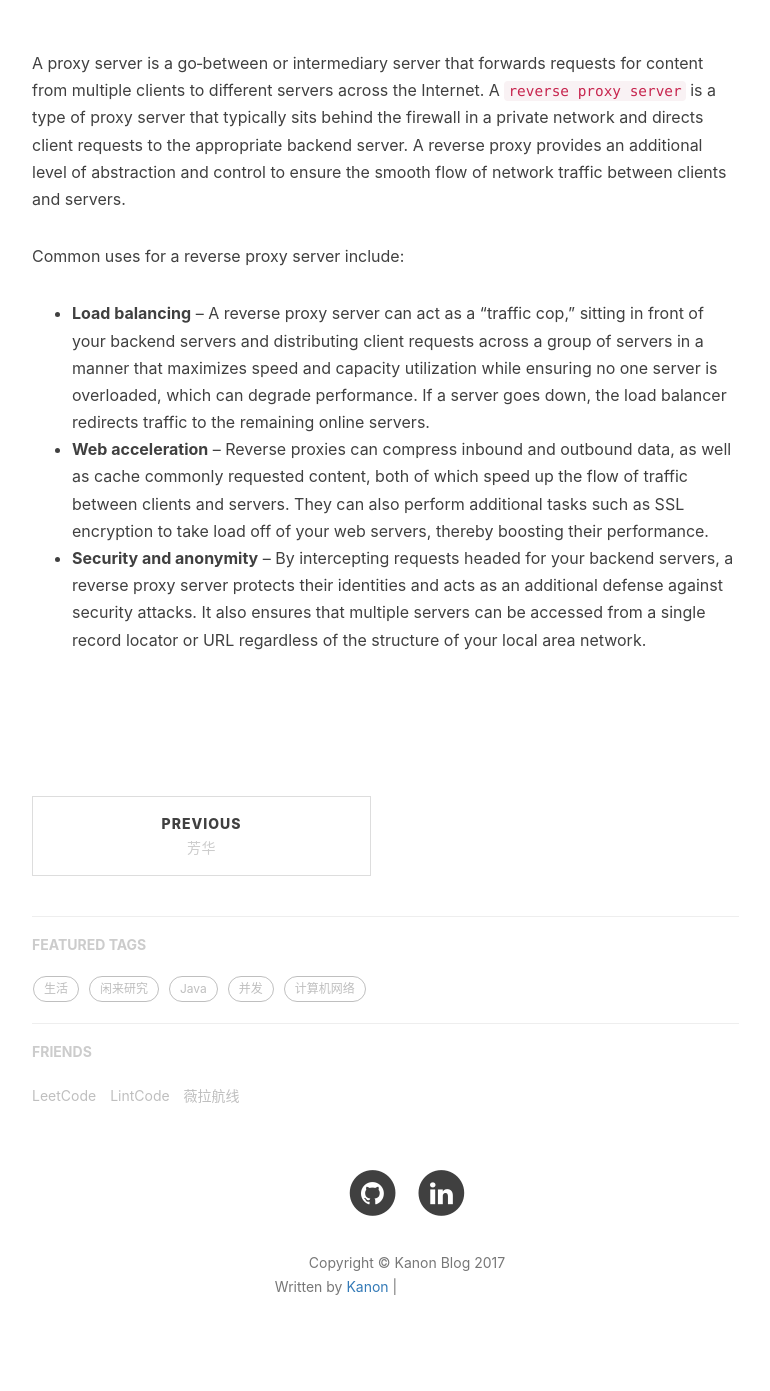
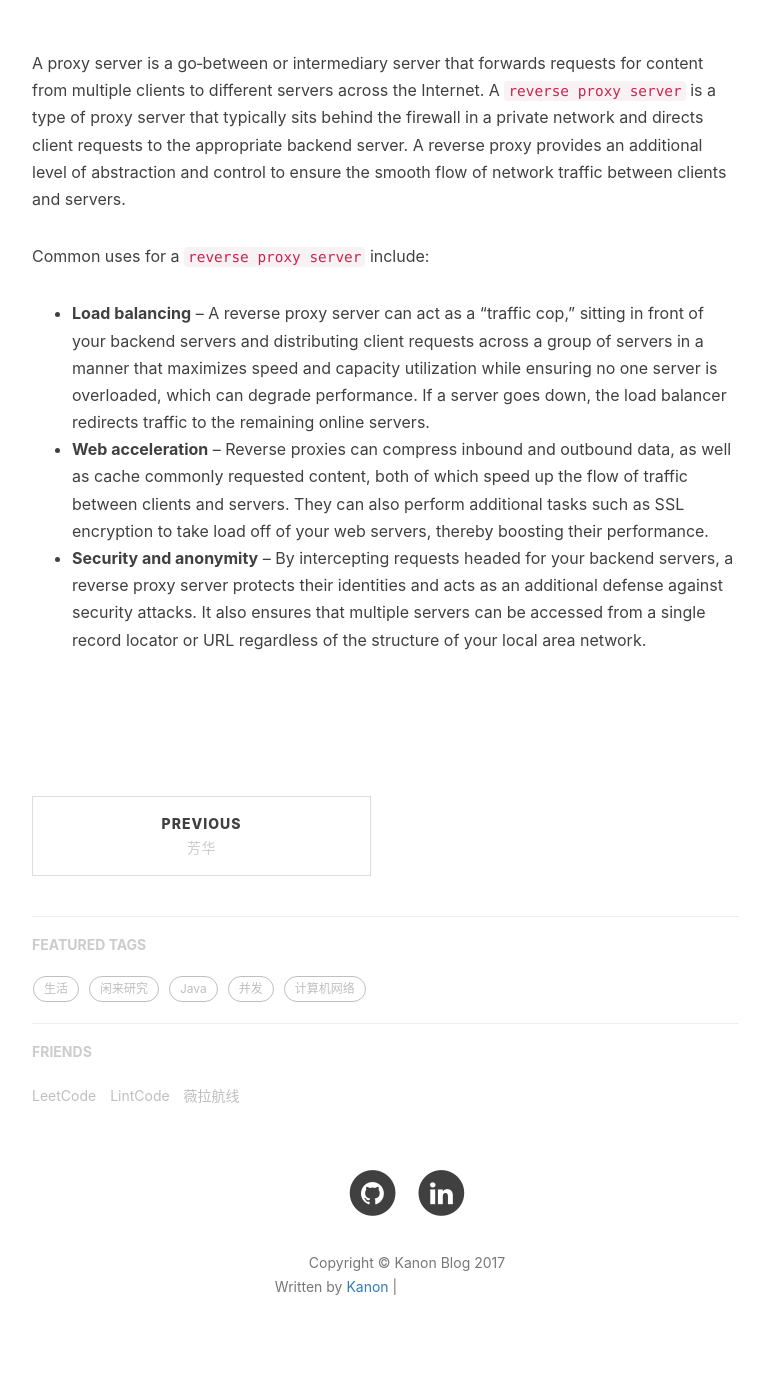
Before and after one commit to kanonjz/kanonjz.github.io, a Jekyll site: the page built from _posts/2017-12-26-reverse-proxy-server.md, in a window 1280 px wide. Shown: the part 517-1908 px from the top of the page, without its empty margins (233-1003 px from the left). Built offline with Jekyll 4.4.1, drawn with Linux system fonts in a browser that asks for light colours; nearby versions of some CDN libraries; comment, search, counter and statistics services are not loaded; grey boxes are pictures that could not be loaded.

```diff
--- a/_posts/2017-12-26-reverse-proxy-server.md
+++ b/_posts/2017-12-26-reverse-proxy-server.md
@@ -11,7 +11,7 @@ tags:
 
 A proxy server is a go‑between or intermediary server that forwards requests for content from multiple clients to different servers across the Internet. A `reverse proxy server` is a type of proxy server that typically sits behind the firewall in a private network and directs client requests to the appropriate backend server. A reverse proxy provides an additional level of abstraction and control to ensure the smooth flow of network traffic between clients and servers.
 
-Common uses for a reverse proxy server include:
+Common uses for a `reverse proxy server` include:
 
 - **Load balancing** – A reverse proxy server can act as a “traffic cop,” sitting in front of your backend servers and distributing client requests across a group of servers in a manner that maximizes speed and capacity utilization while ensuring no one server is overloaded, which can degrade performance. If a server goes down, the load balancer redirects traffic to the remaining online servers.
 - **Web acceleration** – Reverse proxies can compress inbound and outbound data, as well as cache commonly requested content, both of which speed up the flow of traffic between clients and servers. They can also perform additional tasks such as SSL encryption to take load off of your web servers, thereby boosting their performance.
```
